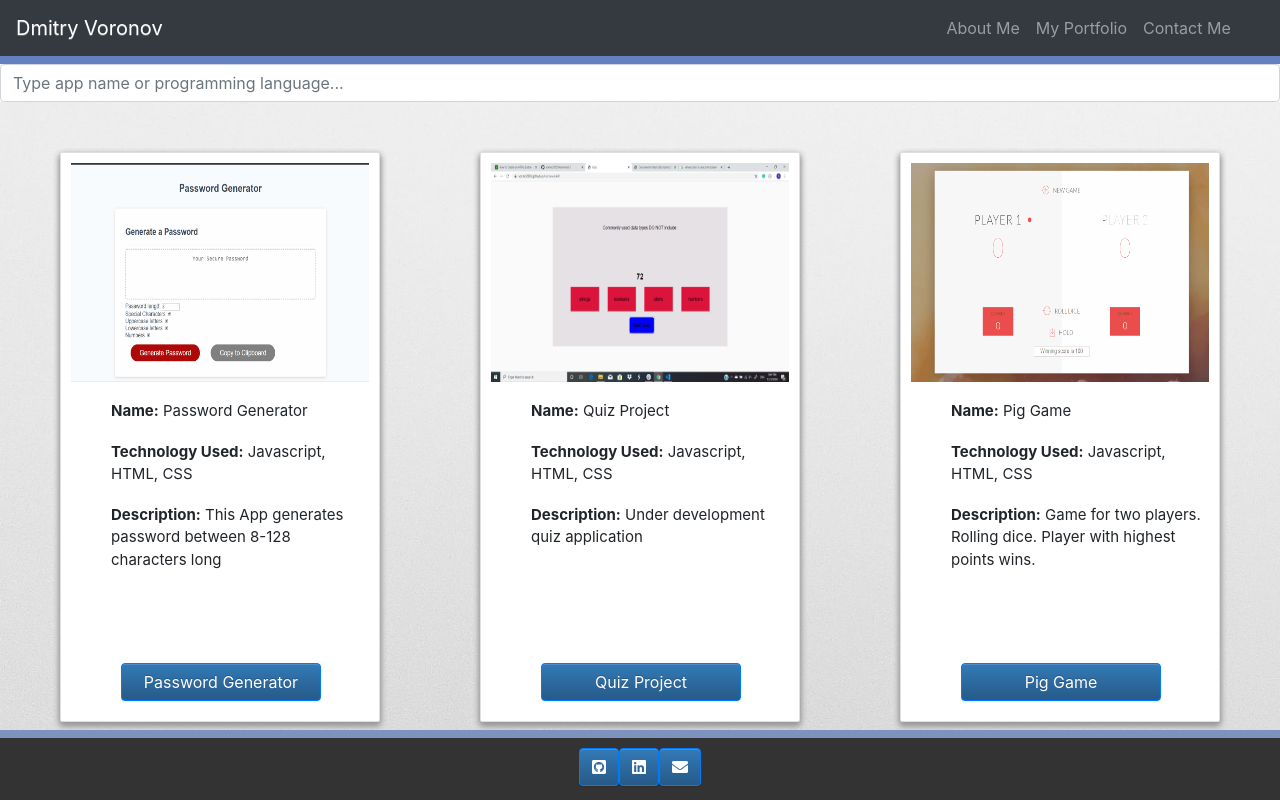
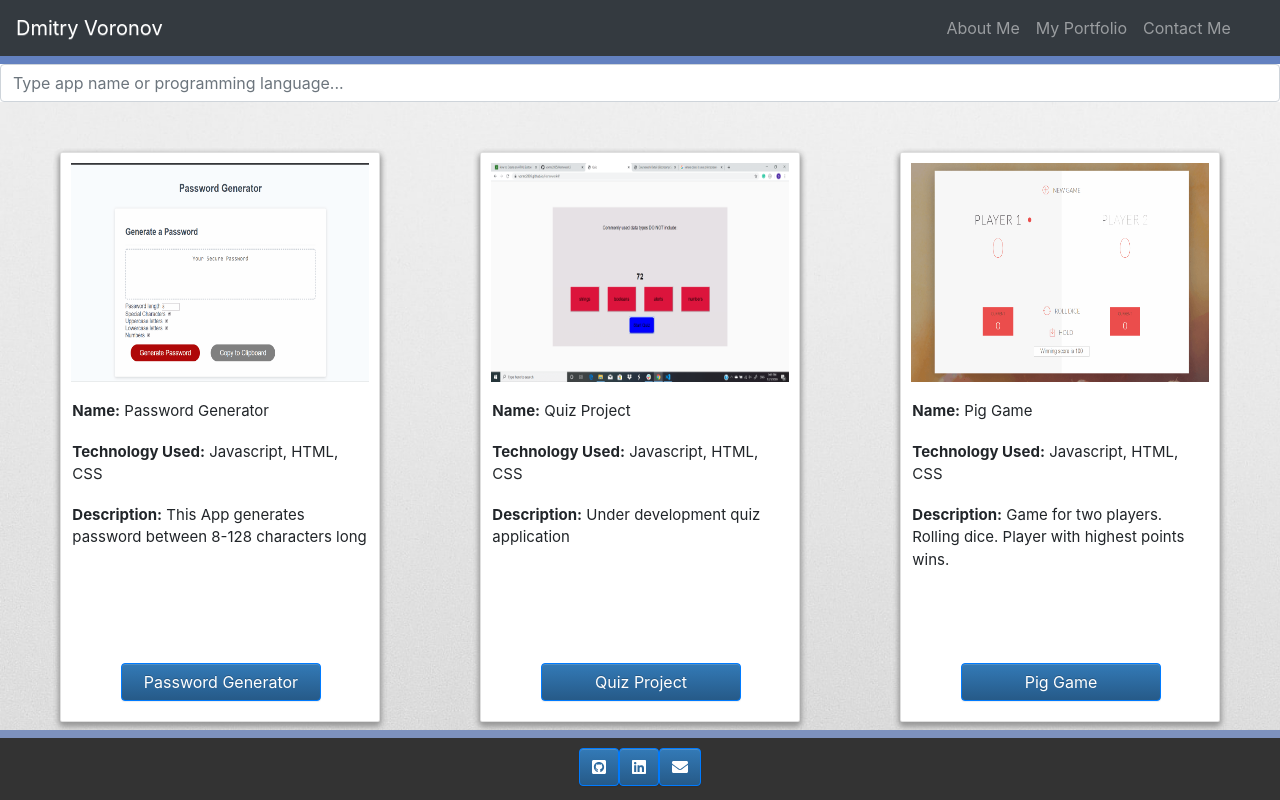
Before and after one commit to vormc2005/React_Portfolio, a React (Create React App) app: page /portfolio in a window 1280 px wide. Shown: the top 800 px of the page. Built offline with nearby package versions, Linux system fonts and the light colour scheme.

Commit message:
search is back

```diff
--- a/src/components/PortfolioCard/portfoliocard.css
+++ b/src/components/PortfolioCard/portfoliocard.css
@@ -34,10 +34,13 @@
 
   #projectCard > .content > ul {
     list-style-type: none;
+    width: 100%;
+
   }
 
   #projectCard > .content > ul > li {
     margin-top: 18px;
+    margin-left: -15%;
   }
   #projectlink{
 
--- a/src/components/carousel/Carousel.js
+++ b/src/components/carousel/Carousel.js
@@ -25,10 +25,10 @@ class BootstrapCarousel extends Component {
                 src={image1}
                 alt="First slide"
               />
-              <Carousel.Caption>
+              {/* <Carousel.Caption>
                 <h3>Bid Bot</h3>
                 <p>Auction Application - E-comerce</p>
-              </Carousel.Caption>
+              </Carousel.Caption> */}
             </Carousel.Item>
             <Carousel.Item>
               <img
@@ -37,10 +37,10 @@ class BootstrapCarousel extends Component {
                 alt="2 slide"
               />
 
-              <Carousel.Caption >
+              {/* <Carousel.Caption >
                 <h3 >Budget Application</h3>
                 <p >Calculate your budget</p>
-              </Carousel.Caption>
+              </Carousel.Caption> */}
             </Carousel.Item>
             <Carousel.Item>
               <img
@@ -49,10 +49,10 @@ class BootstrapCarousel extends Component {
                 alt="Third slide"
               />
 
-              <Carousel.Caption>
+              {/* <Carousel.Caption>
                 <h3>BusyBot</h3>
                 <p>Find events near you</p>
-              </Carousel.Caption>
+              </Carousel.Caption> */}
             </Carousel.Item>
             <Carousel.Item>
               <img
@@ -61,10 +61,10 @@ class BootstrapCarousel extends Component {
                 alt="4 slide"
               />
 
-              <Carousel.Caption>
+              {/* <Carousel.Caption>
                 <h3>Github User Finder</h3>
                 <p>Find git hub user</p>
-              </Carousel.Caption>
+              </Carousel.Caption> */}
             </Carousel.Item>
             <Carousel.Item>
               <img
@@ -73,10 +73,10 @@ class BootstrapCarousel extends Component {
                 alt="5th slide"
               />
 
-              <Carousel.Caption>
+              {/* <Carousel.Caption>
                 <h3>Cassic Pig Game</h3>
                 <p>Classic rool the dice game</p>
-              </Carousel.Caption>
+              </Carousel.Caption> */}
             </Carousel.Item>
             <Carousel.Item>
               <img
@@ -85,10 +85,10 @@ class BootstrapCarousel extends Component {
                 alt="6th slide"
               />
 
-              <Carousel.Caption>
+              {/* <Carousel.Caption>
                 <h3>Forkify</h3>
                 <p>Search for recipes</p>
-              </Carousel.Caption>
+              </Carousel.Caption> */}
             </Carousel.Item>
 
           </Carousel>
```
